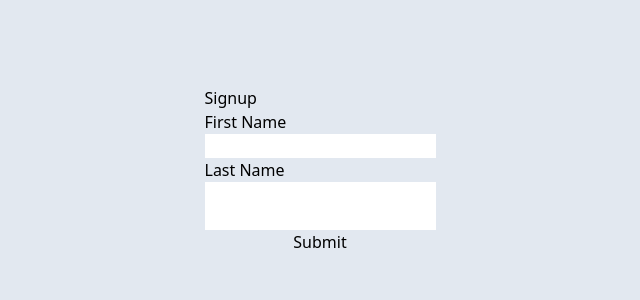
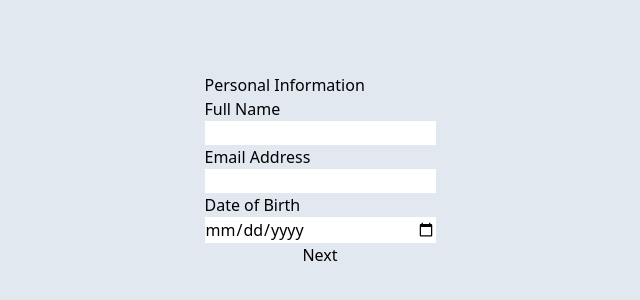
Before and after one commit to teduhadhi/006_react-list, a React (Create React App) app: page / in a window 1280 px wide. Shown: the part 230-530 px from the top of the page, without its empty margins (320-960 px from the left). Built offline with nearby package versions, Linux system fonts and the light colour scheme.

Commit message:
base form update

```diff
--- a/src/App.tsx
+++ b/src/App.tsx
@@ -24,8 +24,8 @@ function App() {
           Learn React
         </a>
       </header> */}
-      <ValidationSchemaExample/>
-      {/* <MultiStepForm/> */}
+      {/* <ValidationSchemaExample/> */}
+      <MultiStepForm/>
     </div>
   );
 }
--- a/src/Basic.tsx
+++ b/src/Basic.tsx
@@ -36,13 +36,11 @@ export const ValidationSchemaExample = () => (
           {/* {errors.firstName && touched.firstName ? (
             <div>{errors.firstName}</div>
           ) : null} */}
-          <ErrorMessage name="firstName" className='text-red-600'/>
+          <ErrorMessage name="firstName" component="div" className='text-red-600 bg-black'/>
 
           <label htmlFor="lastName">Last Name</label>
           <Field name="lastName" />
-          {errors.lastName && touched.lastName ? (
-            <div>{errors.lastName}</div>
-          ) : null}
+
 
           {/* <label htmlFor="firstName">First Name</label> */}
           <Field name="email" type="email" />
--- a/src/MultiStepForm.tsx
+++ b/src/MultiStepForm.tsx
@@ -1,66 +1,104 @@
 import { Formik } from 'formik'
-import React from 'react'
+import React, {useState} from 'react'
+import PersonalInformation from './components/PersonalInformation';
+import AccountInformation from './components/AccountInformation';
+import AddressInformation from './components/AddressInformation';
 
 
 
 function MultiStepForm() {
+  const [currentStep, setCurrentStep] = useState(1);
+  const [formData, setFormData] = useState({
+    personalInformation: {
+      fullName: "",
+      emailAddress: "",
+      dateOfBirth: new Date(),
+    },
+    addressInformation: {
+      streetAddress: "",
+      city: "",
+      state: "",
+      zipCode: "",
+    },
+    accountInformation: {
+      username: "",
+      password: "",
+    },
+  });
+
+  const handleNextFormStep = () => {
+    setCurrentStep(currentStep + 1);
+  }
+
+  const handlePreviousFormStep = () => {
+    setCurrentStep(currentStep - 1);
+  }
+
+  const handleSubmit = (values: any) => {
+    console.log('Form submitted:', values);
+  };
+
+  const formStep = () => {
+
+      if(currentStep == 1){
+        return (
+          <PersonalInformation
+            onSubmit = {(values: {
+              fullName: string;
+              emailAddress: string;
+              dateOfBirth: Date }) => {
+              setFormData({
+                ...formData,
+                personalInformation: values,
+              });
+              handleNextFormStep();
+            }}
+            initialValues = {formData.personalInformation}
+          />
+        );
+      } else if (currentStep == 2) {
+        return (
+          <AddressInformation
+            onSubmit = {(values: {
+              streetAddress: string;
+              city: string;
+              state: string;
+              zipCode: string; }) => {
+              setFormData({
+                ...formData,
+                addressInformation: values,
+              });
+              handleNextFormStep();
+            }}
+            initialValues = {formData.addressInformation}
+            handlePreviousFormStep = {handlePreviousFormStep}
+          />
+        );
+      } else if (currentStep == 3){
+        return (
+          <AccountInformation
+            onSubmit = {(values: {
+              username: string;
+              password: string }) => {
+              setFormData({
+                ...formData,
+                accountInformation: values,
+              });
+              handleSubmit(values);
+            }}
+            initialValues = {formData.accountInformation}
+            handlePreviousFormStep = {handlePreviousFormStep}
+          />
+        );
+      }
+
+  }
+
   return (
     <div>
-    <h1>Anywhere in your app!</h1>
-    <Formik
-      initialValues={{ email: '', password: '' }}
-      validate={values => {
-        const errors: any = {};
-        if (!values.email) {
-          errors.email = 'Required';
-        } else if (
-          !/^[A-Z0-9._%+-]+@[A-Z0-9.-]+\.[A-Z]{2,}$/i.test(values.email)
-        ) {
-          errors.email = 'Invalid email address';
-        }
-        return errors;
-      }}
-      onSubmit={(values, { setSubmitting }) => {
-        setTimeout(() => {
-          alert(JSON.stringify(values, null, 2));
-          setSubmitting(false);
-        }, 400);
-      }}
-    >
-      {({
-        values,
-        errors,
-        touched,
-        handleChange,
-        handleBlur,
-        handleSubmit,
-        isSubmitting,
-        /* and other goodies */
-      }) => (
-        <form onSubmit={handleSubmit}>
-          <input
-            type="email"
-            name="email"
-            onChange={handleChange}
-            onBlur={handleBlur}
-            value={values.email}
-          />
-          {errors.email && touched.email && errors.email}
-          <input
-            type="password"
-            name="password"
-            onChange={handleChange}
-            onBlur={handleBlur}
-            value={values.password}
-          />
-          {errors.password && touched.password && errors.password}
-          <button type="submit" disabled={isSubmitting}>
-            Submit
-          </button>
-        </form>
-      )}
-    </Formik>
-  </div>
+      <h1></h1>
+      {formStep()}
+    </div>
   )
 }
 
--- /dev/null
+++ b/src/components/AccountInformation.tsx
@@ -0,0 +1,58 @@
+import React from 'react';
+import { Formik, Form, Field, ErrorMessage } from 'formik';
+import * as Yup from 'yup';
+
+interface AccountInformationProps {
+  onSubmit: (values: {
+    username: string;
+    password: string }) => void;
+
+  initialValues: {
+    username: string;
+    password: string };
+
+  handlePreviousFormStep: () => void;
+}
+
+function AccountInformation({onSubmit, initialValues, handlePreviousFormStep}: AccountInformationProps) {
+
+  const AccountInformationSchema = Yup.object().shape({
+    userName: Yup.string()
+      .min(2, 'Too Short!')
+      .max(50, 'Too Long!')
+      .required('Required'),
+
+    password: Yup.string()
+      .min(2, 'Too Short!')
+      .max(50, 'Too Long!')
+      .required('Required'),
+  });
+
+  return (
+    <div>
+      <h1>Account Information</h1>
+      <Formik
+        initialValues={initialValues}
+        validationSchema={AccountInformationSchema}
+        onSubmit={onSubmit}
+      >
+        {() => (
+          <Form className="flex flex-col">
+            <label htmlFor="userName">Username</label>
+            <Field name="userName" id="userName" />
+            <ErrorMessage name="userName" component="div" className="text-red-500"/>
+
+            <label htmlFor="password">Password</label>
+            <Field name="password" type="password" />
+            <ErrorMessage name="password" component="div" className="text-red-500"/>
+
+            <button onClick={handlePreviousFormStep}>Back</button>
+            <button type="submit">Submit</button>
+          </Form>
+        )}
+      </Formik>
+    </div>
+  )
+}
+
+export default AccountInformation
--- a/src/components/AddressInformation.tsx
+++ b/src/components/AddressInformation.tsx
@@ -0,0 +1,79 @@
+import React from 'react';
+import { Formik, Form, Field, ErrorMessage } from 'formik';
+import * as Yup from 'yup';
+
+interface AddressInformationProps {
+  onSubmit: (values: {
+    streetAddress: string;
+    city: string;
+    state: string;
+    zipCode: string; }) => void;
+
+  initialValues: {
+    streetAddress: string;
+    city: string;
+    state: string;
+    zipCode: string; };
+
+  handlePreviousFormStep: () => void;
+}
+
+function AddressInformation({onSubmit, initialValues, handlePreviousFormStep}: AddressInformationProps) {
+  const AddressInformationSchema = Yup.object().shape({
+    streetAddress: Yup.string()
+      .min(2, 'Too Short!')
+      .max(50, 'Too Long!')
+      .required('Required'),
+
+    city: Yup.string()
+      .min(2, 'Too Short!')
+      .max(50, 'Too Long!')
+      .required('Required'),
+
+    state: Yup.string()
+      .min(2, 'Too Short!')
+      .max(50, 'Too Long!')
+      .required('Required'),
+
+    zipCode: Yup.string()
+      .min(2, 'Too Short!')
+      .max(50, 'Too Long!')
+      .required('Required'),
+  });
+
+  return (
+    <div>
+      <h1>Address Information</h1>
+      <Formik
+        initialValues={initialValues}
+        validationSchema={AddressInformationSchema}
+        onSubmit={onSubmit}
+      >
+        {() => (
+          <Form className="flex flex-col">
+            <label htmlFor="streetAddress">Street Address</label>
+            <Field name="streetAddress" id="streetAddress" />
+            <ErrorMessage name="streetAddress" component="div" className="text-red-500"/>
+
+            <label htmlFor="city">City</label>
+            <Field name="city" type="text" />
+            <ErrorMessage name="city" component="div" className="text-red-500"/>
+
+            <label htmlFor="state">State</label>
+            <Field name="state" type="text" />
+            <ErrorMessage name="state" component="div" className="text-red-500"/>
+
+            <label htmlFor="zipCode">Zip Code</label>
+            <Field name="zipCode" type="text" />
+            <ErrorMessage name="zipCode" component="div" className="text-red-500"/>
+
+            <button onClick={handlePreviousFormStep}>Back</button>
+            <button type="submit">Submit</button>
+          </Form>
+        )}
+      </Formik>
+    </div>
+  )
+}
+
+export default AddressInformation
--- a/src/components/PersonalInformation.tsx
+++ b/src/components/PersonalInformation.tsx
@@ -0,0 +1,64 @@
+import React from 'react';
+import { Formik, Form, Field, ErrorMessage } from 'formik';
+import * as Yup from 'yup';
+
+interface PersonalInformationProps {
+  onSubmit: (values: {
+    fullName: string;
+    emailAddress: string;
+    dateOfBirth: Date }) => void;
+
+  initialValues: {
+    fullName: string;
+    emailAddress: string;
+    dateOfBirth: Date };
+}
+
+function PersonalInformation ( { onSubmit, initialValues }: PersonalInformationProps ) {
+
+  const PersonalInformationSchema = Yup.object().shape({
+    fullName: Yup.string()
+      .min(3, 'Too Short!')
+      .max(50, 'Too Long!')
+      .required('Required'),
+
+    emailAddress: Yup.string()
+      .email('invalid email')
+      .required('Required'),
+
+    dateOfBirth: Yup.date()
+      .default(() => new Date())
+      .required('Required'),
+  });
+
+  return (
+    <div>
+      <h1>Personal Information</h1>
+      <Formik
+        initialValues={initialValues}
+        validationSchema={PersonalInformationSchema}
+        onSubmit={onSubmit}
+      >
+        {() => (
+          <Form className="flex flex-col">
+            <label htmlFor="fullName">Full Name</label>
+            <Field name="fullName" id="fullName" />
+            <ErrorMessage name="fullName" component="div" className="text-red-500"/>
+
+            <label htmlFor="emailAddress">Email Address</label>
+            <Field name="emailAddress" type="emailAddress" />
+            <ErrorMessage name="emailAddress" component="div" className="text-red-500"/>
+
+            <label htmlFor="dateOfBirth">Date of Birth</label>
+            <Field name="dateOfBirth" type="date" />
+            <ErrorMessage name="dateOfBirth" component="div" className="text-red-500"/>
+
+            <button type="submit">Next</button>
+          </Form>
+        )}
+      </Formik>
+    </div>
+  )
+}
+
+export default PersonalInformation
```
